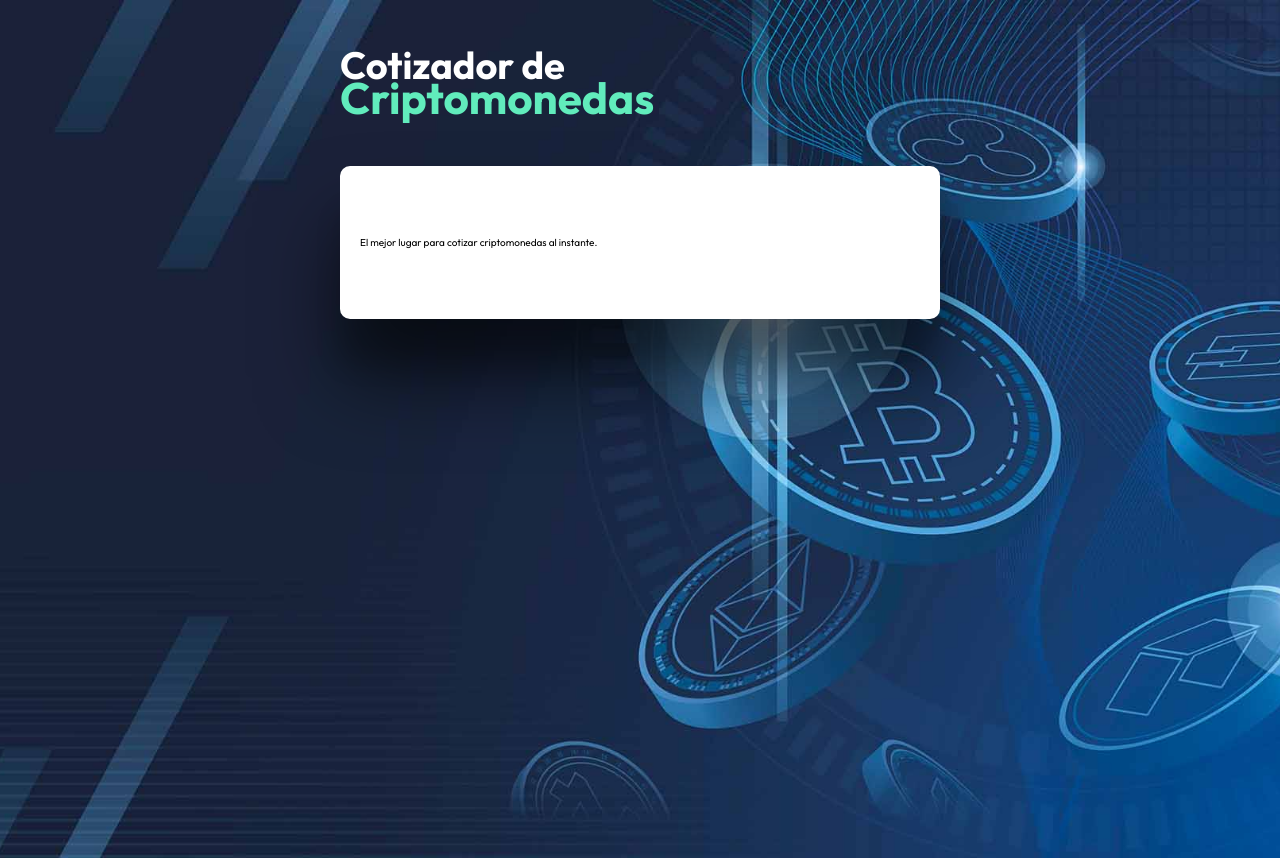
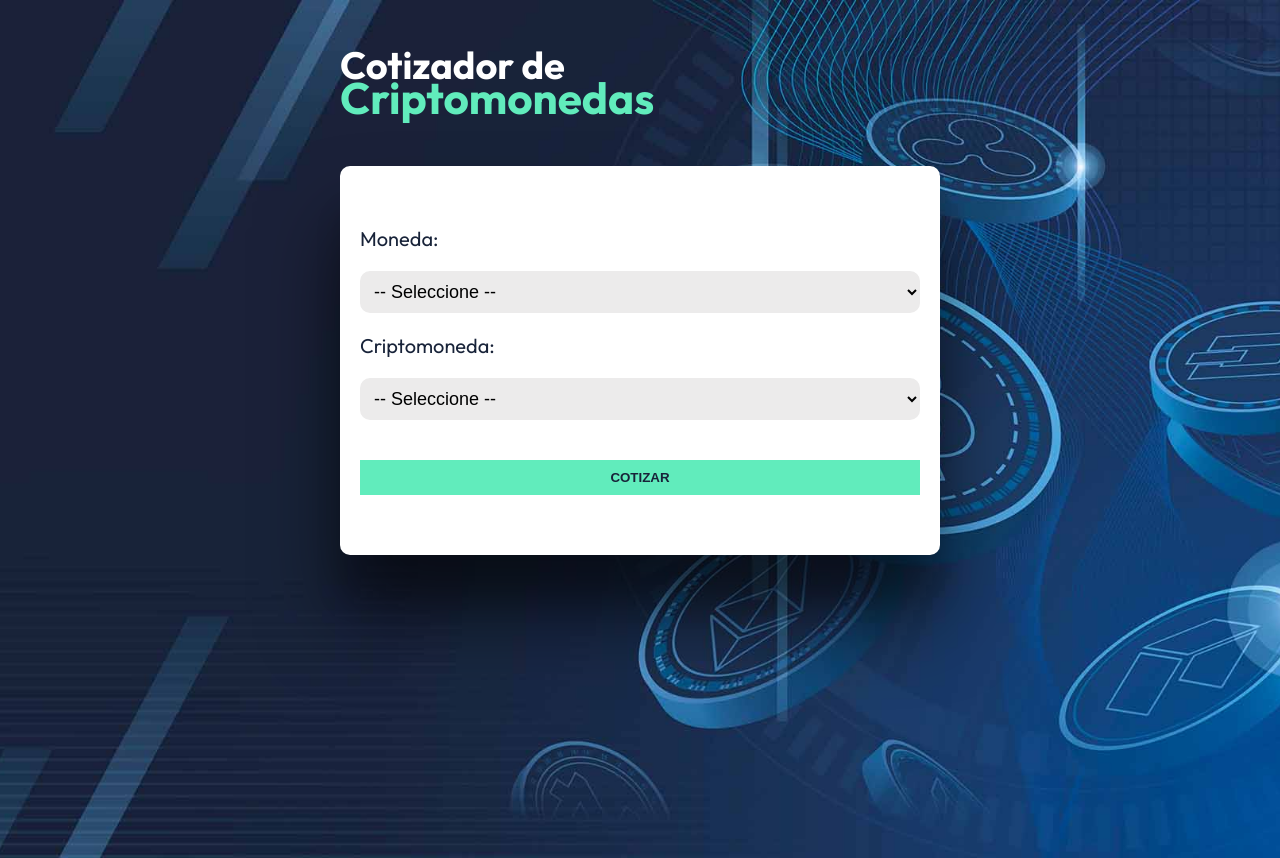
Before and after one commit to Fr3ak-Dev/crypto_quote, a React (Vite) app: page / in a window 1280 px wide. Built offline with nearby package versions, Linux system fonts and the light colour scheme.

Commit message:
Implement CriptoSearchFrom component and integrate it into App; update styles for form elements

```diff
--- a/src/App.tsx
+++ b/src/App.tsx
@@ -1,3 +1,5 @@
+import CriptoSearchFrom from "./components/CriptoSearchFrom"
+
 function App() {
 
   return (
@@ -7,7 +9,7 @@
           Cotizador de <span>Criptomonedas</span>
         </h1>
         <div className="content">
-          <p>El mejor lugar para cotizar criptomonedas al instante.</p>
+          <CriptoSearchFrom />
         </div>
       </div>
     </>
--- /dev/null
+++ b/src/components/CriptoSearchFrom.tsx
@@ -0,0 +1,19 @@
+export default function CriptoSearchFrom() {
+  return (
+    <form className="form">
+        <div className="field">
+            <label htmlFor="currency">Moneda:</label>
+            <select name="currency" id="currency">
+                <option value="">-- Seleccione --</option>
+            </select>
+        </div>
+        <div className="field">
+            <label htmlFor="criptocurrency">Criptomoneda:</label>
+            <select name="criptocurrency" id="criptocurrency">
+                <option value="">-- Seleccione --</option>
+            </select>
+        </div>
+        <input type="submit" value="Cotizar" />
+    </form>
+  )
+}
--- a/src/index.css
+++ b/src/index.css
@@ -15,6 +15,7 @@
   background-size: cover;
   min-height: 100vh;
   font-family: "Outfit", sans-serif;
+  font-size: 2rem;
 }
 
 .container {
@@ -42,3 +43,32 @@
   border-radius: 1rem;
   box-shadow: 0 60px 80px rgba(0,0,0,0.60), 0 45px 26px rgba(0,0,0,0.14);
 }
+.form, .field {
+  display: flex;
+  flex-direction: column;
+  gap: 2rem;
+}
+.form label {
+  color: var(--black);
+}
+.form select {
+  background-color: #ECEBEB;
+  border: none;
+  padding: 1rem;
+  border-radius: 1rem;
+  font-size: 1.8rem;
+}
+.form [type="submit"] {
+  background-color: var(--primary);
+  color: var(--black);
+  border: none;
+  padding: 1rem;
+  font-weight: 900;
+  cursor: pointer;
+  text-transform: uppercase;
+  margin-top: 2rem;
+  transition: background-color 300ms ease;
+}
+.form [type="submit"]:hover {
+  background-color: #0CB387;
+}
```
